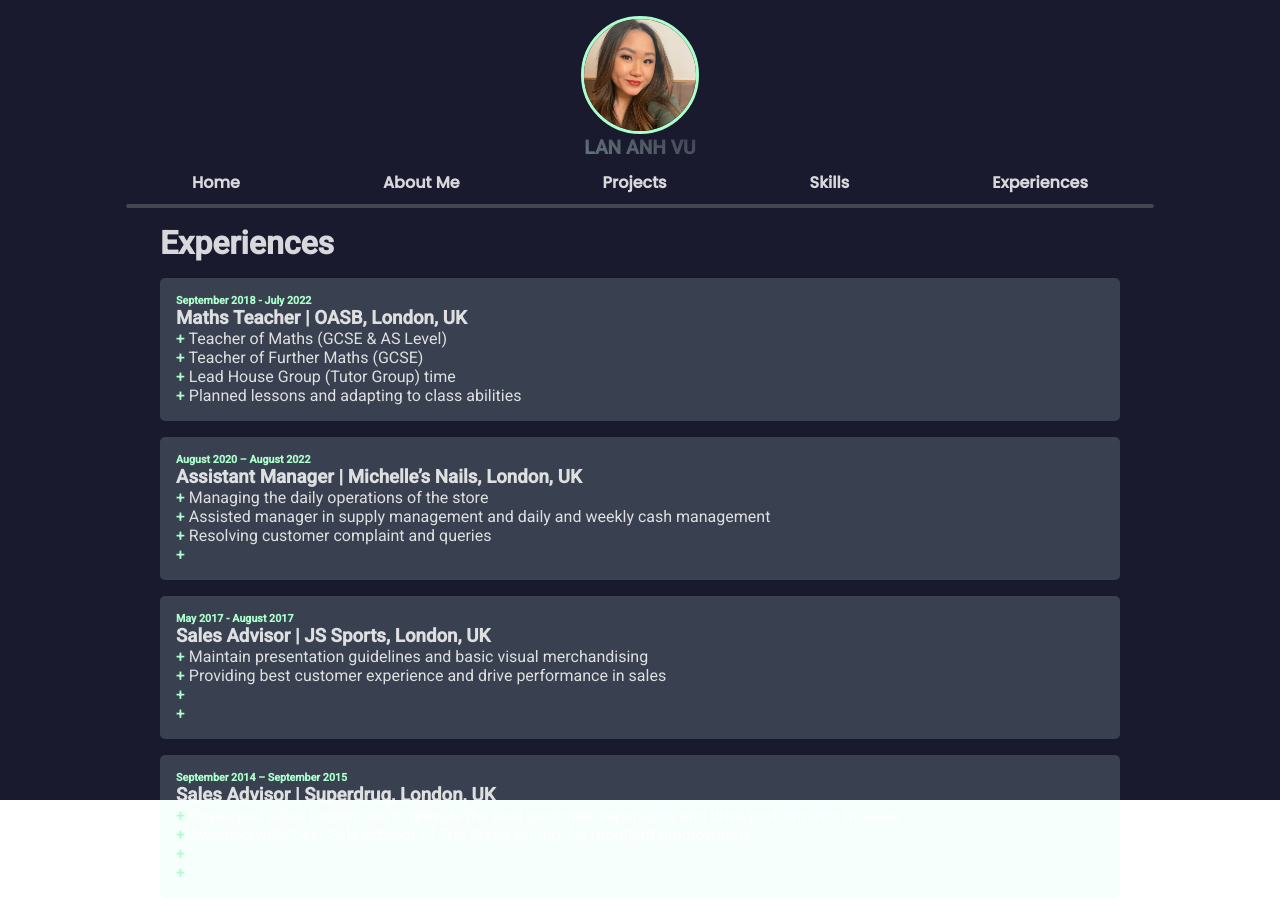
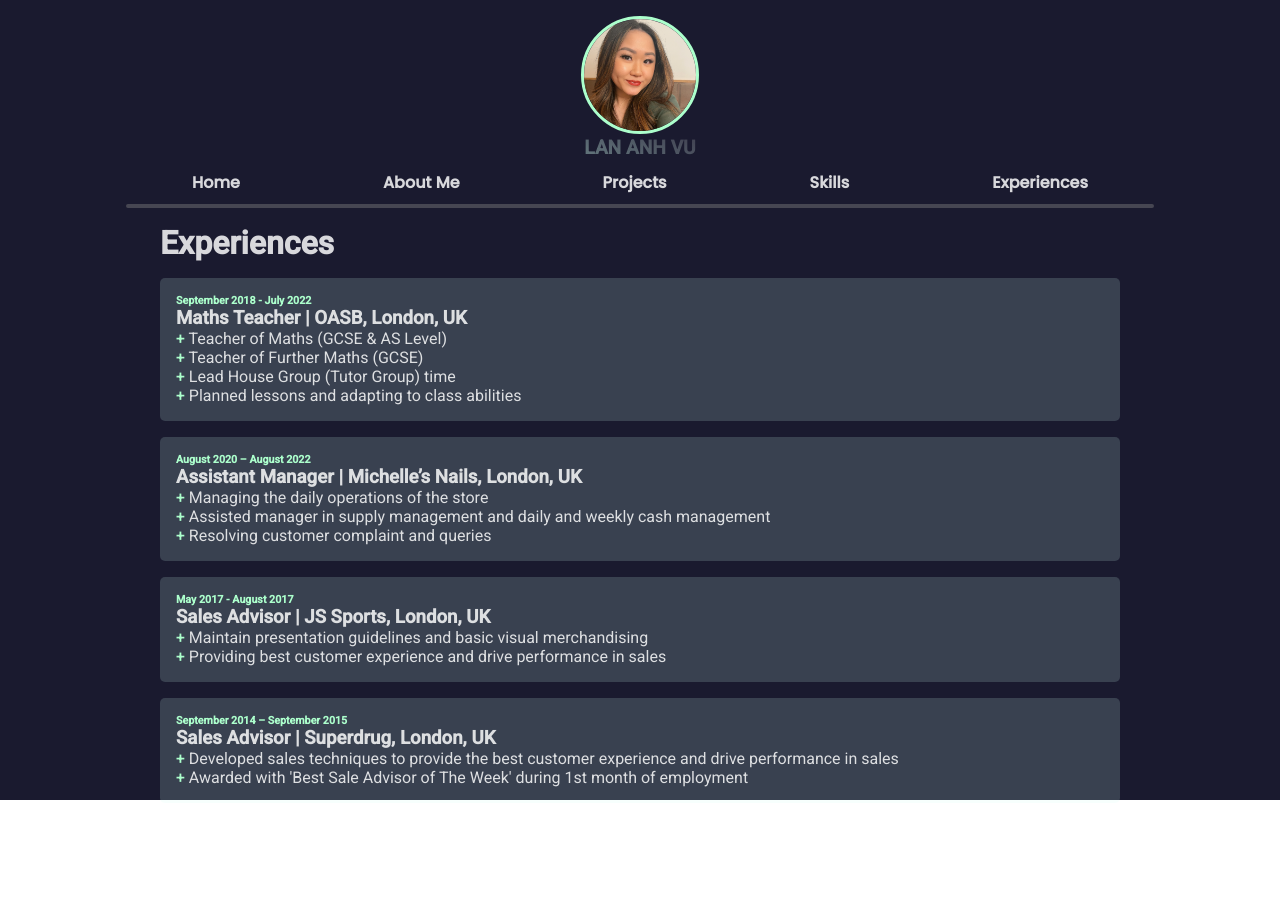
Before and after one commit to lanniiee/my-portfolio, a React (Create React App) app: page /experiences in a window 1280 px wide. After the commit the page ends 803 px from the top, so only its background shows below. Built offline with nearby package versions, Linux system fonts and the light colour scheme.

Commit message:
refactor code for experience

```diff
--- a/src/data/experiences.js
+++ b/src/data/experiences.js
@@ -2,37 +2,36 @@ export const experiences = [
     {
         date: "September 2018 - July 2022",
         title: "Maths Teacher | OASB, London, UK",
-        line1: "Teacher of Maths (GCSE & AS Level)",
-        line2: "Teacher of Further Maths (GCSE)",
-        line3: "Lead House Group (Tutor Group) time",
-        line4: "Planned lessons and adapting to class abilities"
+        line:
+        ["Teacher of Maths (GCSE & AS Level)",
+        "Teacher of Further Maths (GCSE)",
+        "Lead House Group (Tutor Group) time",
+        "Planned lessons and adapting to class abilities"]
     },
 
     {
         date: "August 2020 – August 2022",
         title: "Assistant Manager | Michelle’s Nails, London, UK",
-        line1: "Managing the daily operations of the store",
-        line2: "Assisted manager in supply management and daily and weekly cash management",
-        line3: "Resolving customer complaint and queries",
-        line4: ""
+        line:
+        ["Managing the daily operations of the store",
+        "Assisted manager in supply management and daily and weekly cash management",
+        "Resolving customer complaint and queries"]
     },
 
     {
         date: "May 2017 - August 2017",
         title: "Sales Advisor | JS Sports, London, UK",
-        line1: "Maintain presentation guidelines and basic visual merchandising",
-        line2: "Providing best customer experience and drive performance in sales",
-        line3: "",
-        line4: ""
+        line:
+        ["Maintain presentation guidelines and basic visual merchandising",
+        "Providing best customer experience and drive performance in sales",]
     },
 
     {
         date: "September 2014 – September 2015",
         title: "Sales Advisor | Superdrug, London, UK",
-        line1: "Developed sales techniques to provide the best customer experience and drive performance in sales",
-        line2: "Awarded with 'Best Sale Advisor of The Week' during 1st month of employment",
-        line3: "",
-        line4: "",
+        line:
+        ["Developed sales techniques to provide the best customer experience and drive performance in sales",
+        "Awarded with 'Best Sale Advisor of The Week' during 1st month of employment"]
     },
 ]
 
--- a/src/pages/Experiences/Experiences.jsx
+++ b/src/pages/Experiences/Experiences.jsx
@@ -3,21 +3,22 @@ import {experiences} from "../../data/experiences";
 
 const Experiences = () => {
 
+
     const myEducations = experiences.map(element => {
+
+        const parag = element.line.map(line => {
+            return (
+                <p>
+                    <span className="main-blue">+</span> {line}
+                </p>
+            )
+        })
+
         return (
                     <div className="experiences__info">
                 <h6>{element.date}</h6>
                 <h3 className="experiences__job">{element.title}</h3>
-                <p>
-                    <span className="main-blue">+</span> {element.line1}
-                </p>
-                <p>
-                <span className="main-blue">+</span> {element.line2}
-                </p>
-                <span className="main-blue">+</span> {element.line3}
-                <p>
-                <span className="main-blue">+</span> {element.line4}
-                </p>
+                {parag}
             </div>
         )
     })
```
